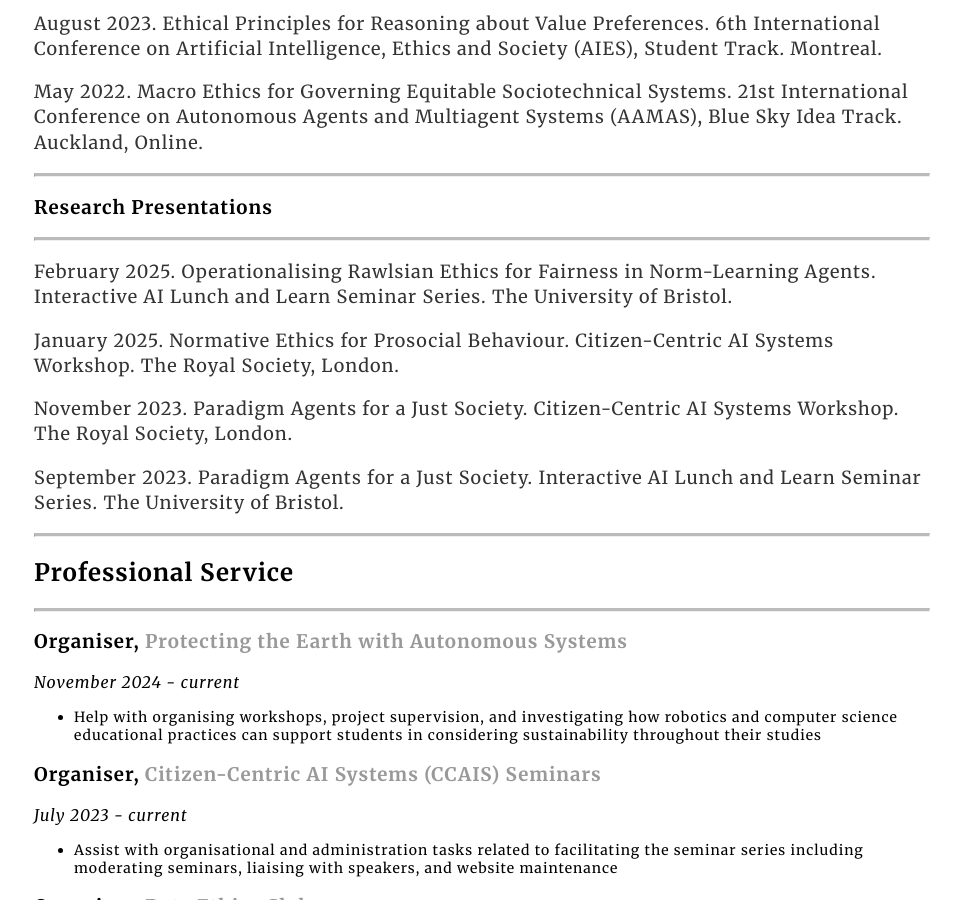
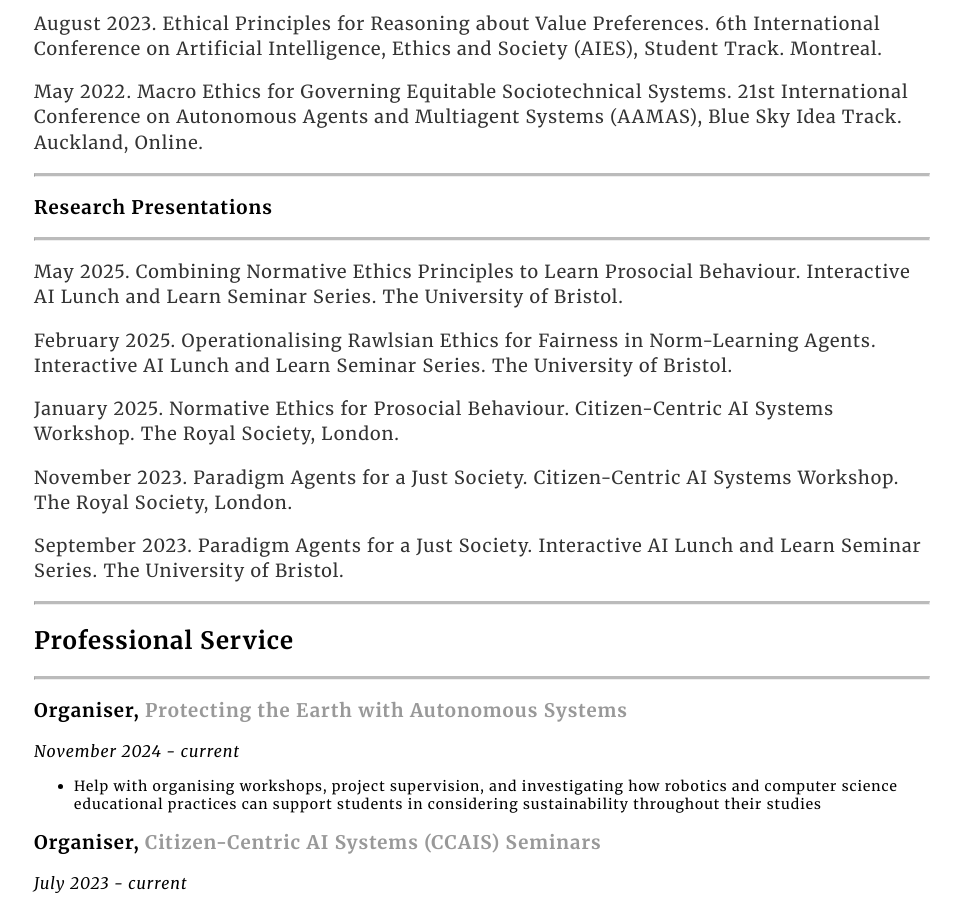
Before and after one commit to jessica-woodgate/jessica-woodgate.github.io, a Jekyll site: the page built from docs/cv/index.html, in a window 1280 px wide and 900 px high, scrolled down 2958 px. Shown: the whole window, without its empty margins (158-1119 px from the left). Built offline with Jekyll 4.4.1, drawn with Linux system fonts in a browser that asks for light colours.

Commit message:
IAI talk

```diff
--- a/docs/cv/index.html
+++ b/docs/cv/index.html
@@ -139,6 +139,8 @@ title: CV of Jessica Woodgate
 					<h3>Research Presentations</h3>
 					<hr class="solid">
 
+					<p>May 2025. Combining Normative Ethics Principles to Learn Prosocial Behaviour. Interactive AI Lunch and Learn Seminar Series. The University of Bristol.</p>
+
 					<p>February 2025. Operationalising Rawlsian Ethics for Fairness in Norm-Learning Agents. Interactive AI Lunch and Learn Seminar Series. The University of Bristol.</p>
 
 					<p>January 2025. Normative Ethics for Prosocial Behaviour. Citizen-Centric AI Systems Workshop. The Royal Society, London.</p>
```
